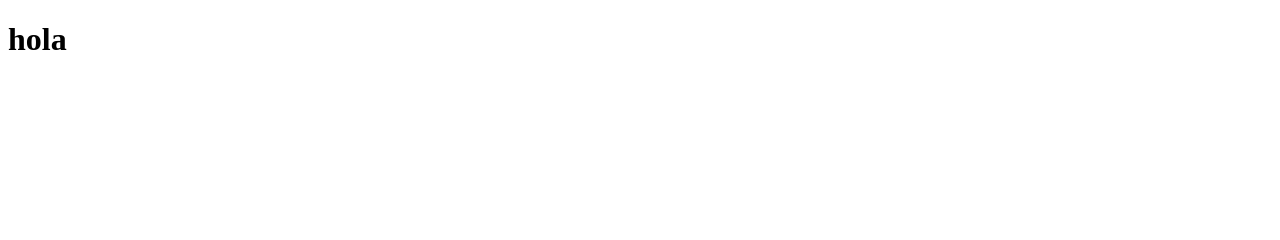
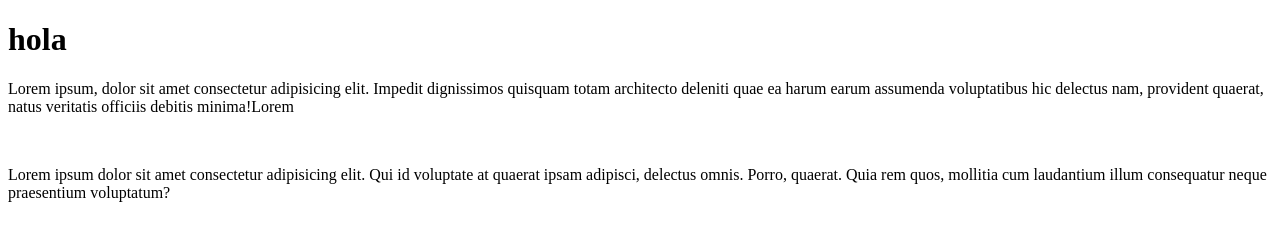
Before and after one commit to sebaterza/sebaterzaghi, a plain HTML site: page index.html in a window 1280 px wide. Drawn offline with Linux system fonts and the light colour scheme.

Commit message:
tercer commit

```diff
--- a/index.html
+++ b/index.html
@@ -8,6 +8,8 @@
 </head>
 <body>
     <h1>hola</h1>
-
+    <p>Lorem ipsum, dolor sit amet consectetur adipisicing elit. Impedit dignissimos quisquam totam architecto deleniti quae ea harum earum assumenda voluptatibus hic delectus nam, provident quaerat, natus veritatis officiis debitis minima!Lorem</p>
+    <img src="" alt="">
+    <p>Lorem ipsum dolor sit amet consectetur adipisicing elit. Qui id voluptate at quaerat ipsam adipisci, delectus omnis. Porro, quaerat. Quia rem quos, mollitia cum laudantium illum consequatur neque praesentium voluptatum?</p>
 </body>
 </html>
```
